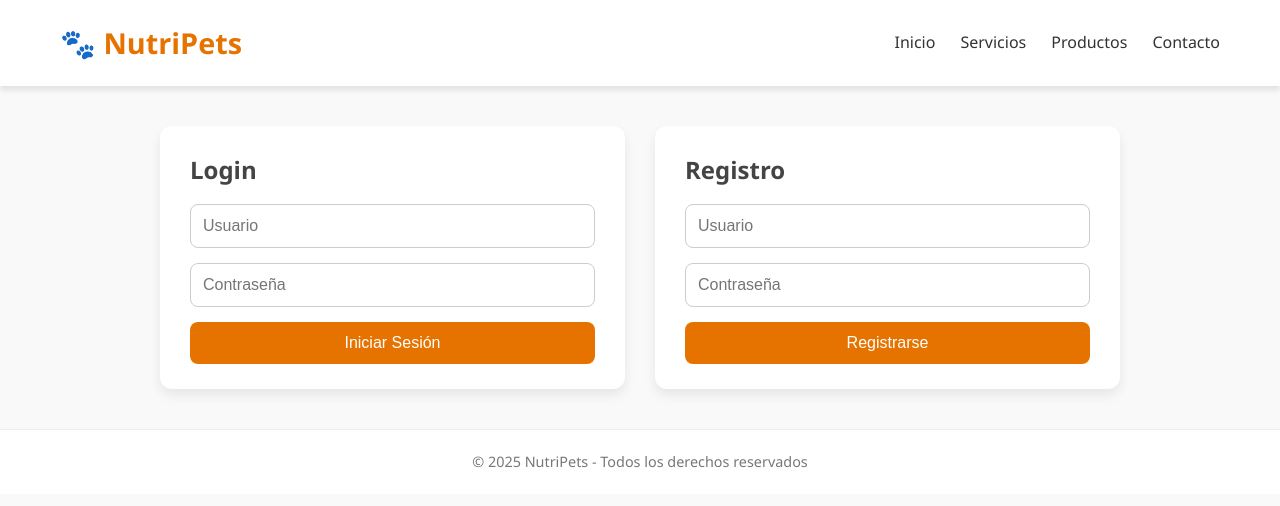
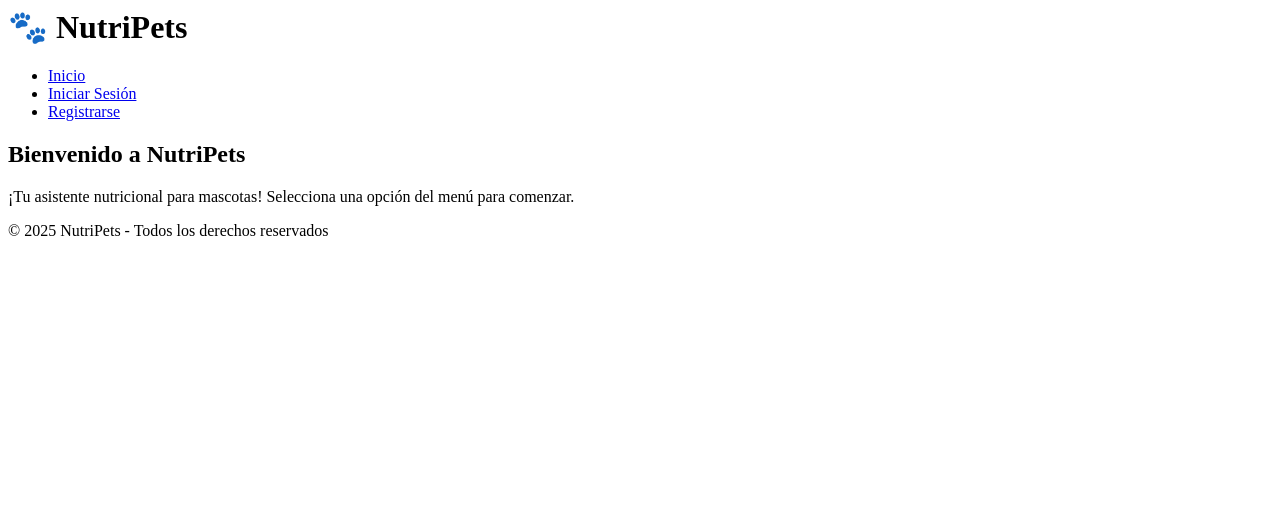
Before and after one commit to Ronni92/Frontend, a plain HTML site: page index.html in a window 1280 px wide. Drawn offline with Linux system fonts and the light colour scheme.

Commit message:
change index

```diff
--- a/css/style.css
+++ b/css/style.css
@@ -1,117 +1,8 @@
-/* General Reset */
-* {
-  margin: 0;
-  padding: 0;
-  box-sizing: border-box;
+.vista {
+  animation: fadein 0.5s;
 }
 
-body {
-  font-family: "Segoe UI", Tahoma, Geneva, Verdana, sans-serif;
-  background: #f9f9f9;
-  color: #333;
-  line-height: 1.6;
+@keyframes fadein {
+  from { opacity: 0; }
+  to   { opacity: 1; }
 }
-
-/* Header */
-.header {
-  background-color: #fff;
-  padding: 20px 0;
-  box-shadow: 0 4px 6px rgba(0, 0, 0, 0.1);
-  position: sticky;
-  top: 0;
-  z-index: 10;
-}
-
-.header .container {
-  max-width: 1200px;
-  margin: auto;
-  padding: 0 20px;
-  display: flex;
-  justify-content: space-between;
-  align-items: center;
-}
-
-.logo {
-  font-size: 1.8rem;
-  font-weight: bold;
-  color: #e67300;
-}
-
-.nav-links {
-  list-style: none;
-  display: flex;
-  gap: 25px;
-}
-
-.nav-links li a {
-  text-decoration: none;
-  color: #333;
-  font-weight: 500;
-  transition: color 0.3s ease;
-}
-
-.nav-links li a:hover {
-  color: #e67300;
-}
-
-/* Main content */
-.main-content {
-  max-width: 1000px;
-  margin: 40px auto;
-  padding: 0 20px;
-  display: grid;
-  gap: 30px;
-  grid-template-columns: repeat(auto-fit, minmax(300px, 1fr));
-}
-
-/* Forms */
-.form-section {
-  background: #fff;
-  padding: 25px 30px;
-  border-radius: 12px;
-  box-shadow: 0 6px 12px rgba(0, 0, 0, 0.08);
-}
-
-.form-section h2 {
-  margin-bottom: 15px;
-  font-size: 1.5rem;
-  color: #444;
-}
-
-form {
-  display: flex;
-  flex-direction: column;
-  gap: 15px;
-}
-
-form input {
-  padding: 12px;
-  border: 1px solid #ccc;
-  border-radius: 8px;
-  font-size: 1rem;
-}
-
-form button {
-  background-color: #e67300;
-  color: #fff;
-  padding: 12px;
-  border: none;
-  border-radius: 8px;
-  font-size: 1rem;
-  cursor: pointer;
-  transition: background-color 0.3s ease;
-}
-
-form button:hover {
-  background-color: #cc5c00;
-}
-
-/* Footer */
-.footer {
-  background-color: #fff;
-  padding: 20px 0;
-  text-align: center;
-  font-size: 0.9rem;
-  color: #777;
-  border-top: 1px solid #eee;
-}
--- a/index.html
+++ b/index.html
@@ -1,42 +1,41 @@
-<!DOCTYPE html>
-<html lang="es">
-<head>
-  <meta charset="UTF-8" />
-  <meta name="viewport" content="width=device-width, initial-scale=1.0"/>
-  <title>NutriPets - Sistema Distribuido</title>
-  <link rel="stylesheet" href="css/style.css" />
-</head>
 <body>
   <header class="header">
     <div class="container">
       <h1 class="logo">🐾 NutriPets</h1>
       <nav>
         <ul class="nav-links">
-          <li><a href="#">Inicio</a></li>
-          <li><a href="#">Servicios</a></li>
-          <li><a href="#">Productos</a></li>
-          <li><a href="#">Contacto</a></li>
+          <li><a href="#" onclick="mostrarVista('landing')">Inicio</a></li>
+          <li><a href="#" onclick="mostrarVista('login')">Iniciar Sesión</a></li>
+          <li><a href="#" onclick="mostrarVista('register')">Registrarse</a></li>
         </ul>
       </nav>
     </div>
   </header>
 
   <main class="main-content container">
-    <section class="form-section">
+    <!-- Landing -->
+    <section id="landing" class="vista">
+      <h2>Bienvenido a NutriPets</h2>
+      <p>¡Tu asistente nutricional para mascotas! Selecciona una opción del menú para comenzar.</p>
+    </section>
+
+    <!-- Login -->
+    <section id="login" class="vista" style="display: none;">
       <h2>Login</h2>
       <form id="login-form">
-        <input type="text" id="login-username" placeholder="Usuario" required />
-        <input type="password" id="login-password" placeholder="Contraseña" required />
-        <button type="submit">Iniciar Sesión</button>
+        <input type="text" id="login-user" placeholder="Usuario" required />
+        <input type="password" id="login-pass" placeholder="Contraseña" required />
+        <button type="button" id="login-btn">Iniciar Sesión</button>
       </form>
     </section>
 
-    <section class="form-section">
+    <!-- Registro -->
+    <section id="register" class="vista" style="display: none;">
       <h2>Registro</h2>
       <form id="register-form">
-        <input type="text" id="register-username" placeholder="Usuario" required />
-        <input type="password" id="register-password" placeholder="Contraseña" required />
-        <button type="submit">Registrarse</button>
+        <input type="text" id="register-user" placeholder="Usuario" required />
+        <input type="password" id="register-pass" placeholder="Contraseña" required />
+        <button type="button" id="register-btn">Registrarse</button>
       </form>
     </section>
   </main>
@@ -47,4 +46,3 @@
 
   <script src="js/scripts.js"></script>
 </body>
-</html>
--- a/js/scripts.js
+++ b/js/scripts.js
@@ -16,3 +16,8 @@ document.addEventListener('DOMContentLoaded', () => {
     if (result) alert('Registro exitoso');
   });
 });
+
+window.mostrarVista = function (vistaId) {
+  document.querySelectorAll('.vista').forEach(seccion => seccion.style.display = 'none');
+  document.getElementById(vistaId).style.display = 'block';
+};
```
